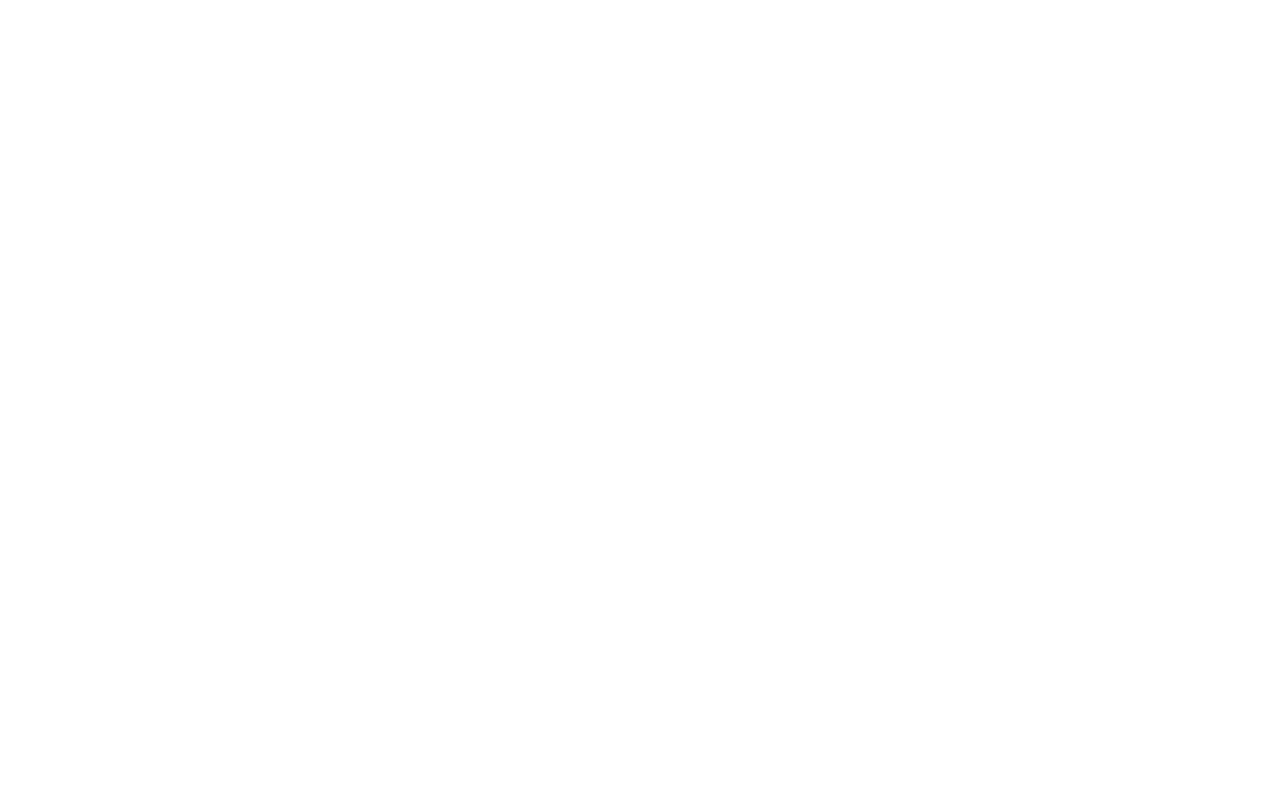
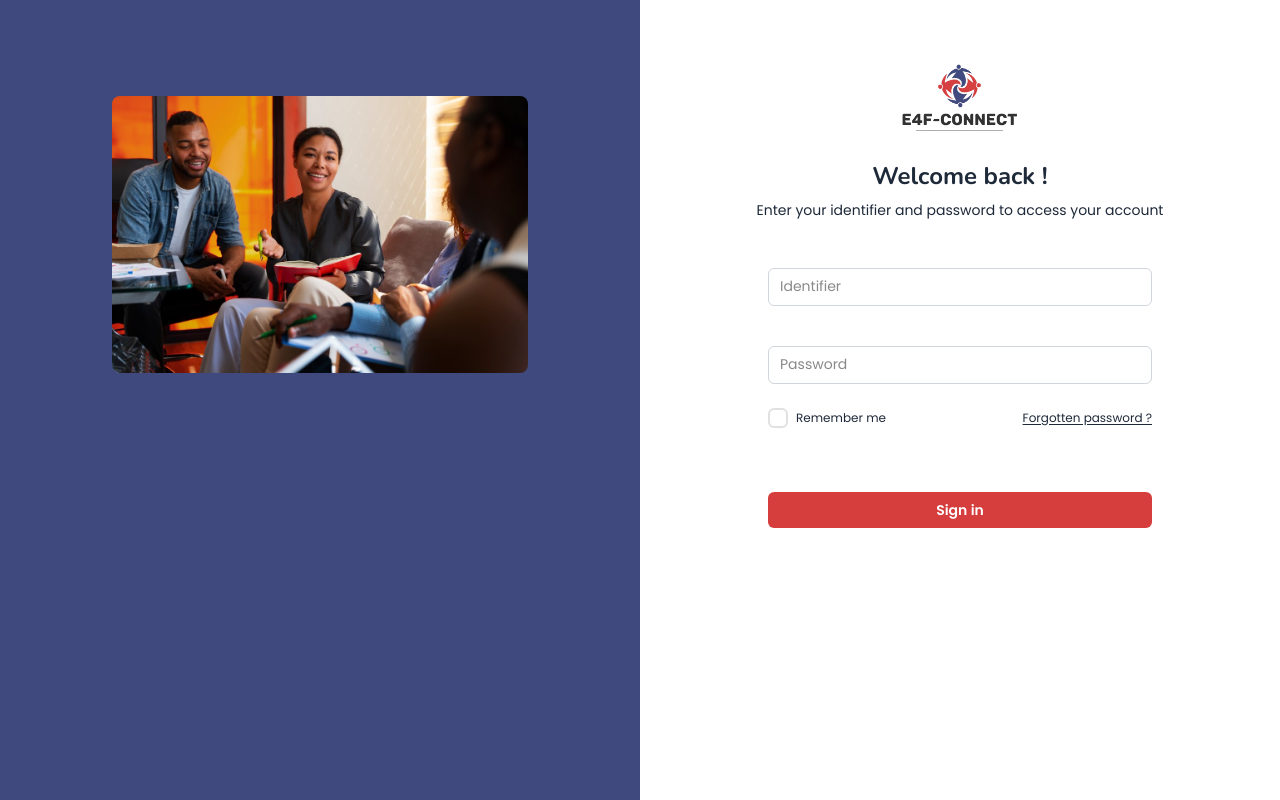
Before and after one commit to NinoMichael/e4f-connect, a React (Vite) app in the folder front/: page /login in a window 1280 px wide. Built offline with nearby package versions, Linux system fonts and the light colour scheme; a web font is replaced by a local one.

Commit message:
feat: login page

```diff
--- a/front/src/index.css
+++ b/front/src/index.css
@@ -21,3 +21,7 @@
 .p-button {
     @apply !font-poppins !text-sm !border-none;
 }
+
+.p-inputtext {
+    @apply font-poppins !text-sm !w-full !border !border-gray-300 focus-within:!ring focus-within:!ring-primary;
+}
--- a/front/src/pages/home.tsx
+++ b/front/src/pages/home.tsx
@@ -1,16 +1,20 @@
 import { Button } from "primereact/button";
 import Logo from "../components/inc/Logo";
+import { useNavigate } from "react-router-dom";
 
 import promo from "../assets/promo.png";
 
 const Homepage = () => {
+    const navigateTo = useNavigate();
+
     return (
-        <div className="px-8 md:px-16 py-4 h-screen flex flex-col justify-between">
+        <div className="bg-white px-8 md:px-16 py-4 h-screen flex flex-col justify-between">
             <header className="flex justify-between items-center">
                 <Logo />
                 <Button
                     label="Sign in"
                     className="sm:!-mt-2 !px-8 !bg-primary"
+                    onClick={() => navigateTo('/login')}
                 />
             </header>
 
@@ -28,6 +32,7 @@
                     <Button
                         label="Get started"
                         className="!bg-primary !text-base !font-semibold !px-12 !py-3 !mt-8"
+                        onClick={() => navigateTo('/login')}
                     />
                 </div>
 
--- a/front/src/pages/login.tsx
+++ b/front/src/pages/login.tsx
@@ -1,6 +1,74 @@
+import { useState } from "react";
+import { InputText } from "primereact/inputtext";
+import { Password } from "primereact/password";
+import { FloatLabel } from "primereact/floatlabel";
+import { Checkbox } from "primereact/checkbox";
+import { Button } from "primereact/button";
+import Logo from "../components/inc/Logo";
+
+import club from "../assets/club.jpg";
+
 const Login = () => {
+    const [checked, setChecked] = useState(false);
+
     return (
-        <div>
+        <div className="h-screen grid lg:grid-cols-2">
+            <section className="bg-primary hidden lg:block">
+                <img
+                    src={club}
+                    className="w-[65%] rounded-lg mt-24 flex justify-center mx-auto items-center"
+                />
+            </section>
+
+            <section className="bg-white p-12">
+                <form>
+                    <Logo className="text-center w-36 mx-auto"/>
+
+                    <h1 className="text-2xl font-nunito font-bold text-center">
+                         Welcome back !
+                    </h1>
+
+                    <p className="mt-2 text-center">
+                        Enter your identifier and password to access your account
+                    </p>
+
+                    <div className="mt-12 md:px-20 space-y-10 w-full flex flex-col justify-center mx-auto">
+                        <FloatLabel>
+                            <InputText id="identifier" className="!w-full"/>
+                            <label htmlFor="identifier">Identifier</label>
+                        </FloatLabel>
+
+                        <FloatLabel>
+                            <Password id="password" className="!w-full"/>
+                            <label htmlFor="password">Password</label>
+                        </FloatLabel>
+                    </div>
+
+                    <div className="flex justify-between text-xs items-center mt-6 md:px-20">
+                        <div className="flex space-x-2 items-center">
+                            <Checkbox
+                                id="remember"
+                                checked={checked}
+                                onChange={(e) => setChecked(e.checked ?? false)}
+                            />
+                            <label htmlFor="remember">
+                                Remember me
+                            </label>
+                        </div>
+
+                        <a className="underline underline-offset-2">
+                            Forgotten password ?
+                        </a>
+                    </div>
+
+                    <div className="flex justify-center lg:mx-20">
+                        <Button
+                            label="Sign in"
+                            className="!bg-secondary !mt-16 !w-full"
+                        />
+                    </div>
+                </form>
+            </section>
         </div>
     )
 };
```
Also changed, not shown: front/src/assets/club.jpg (added).
